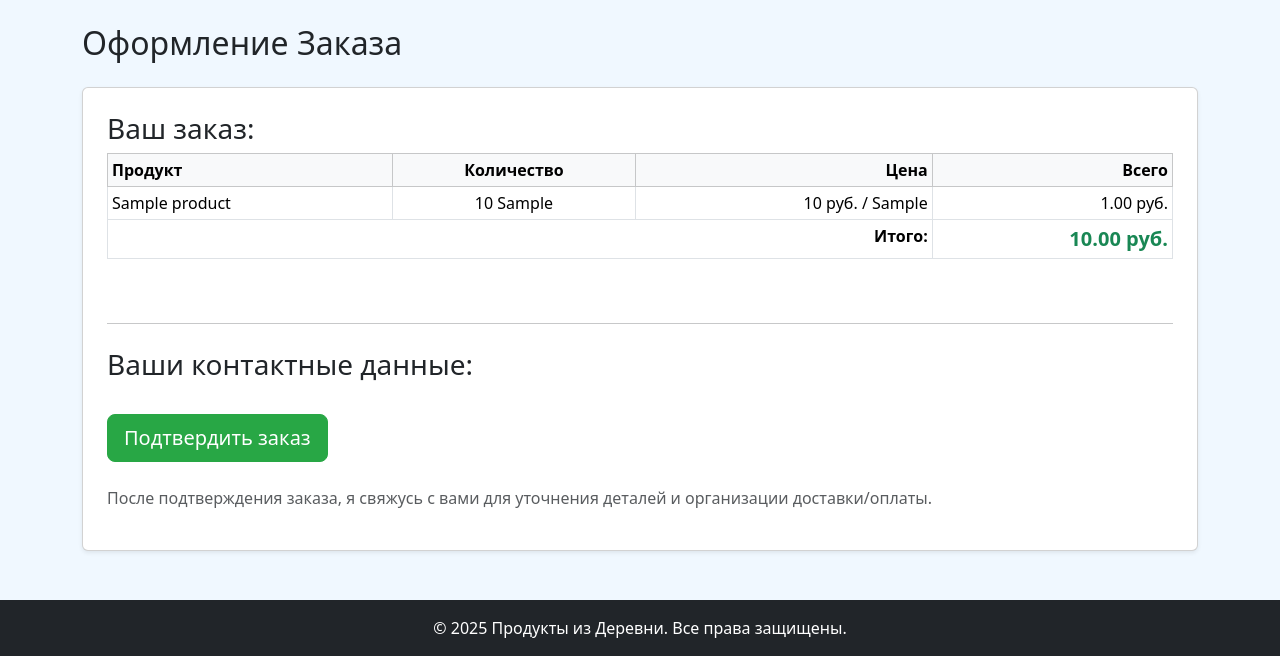
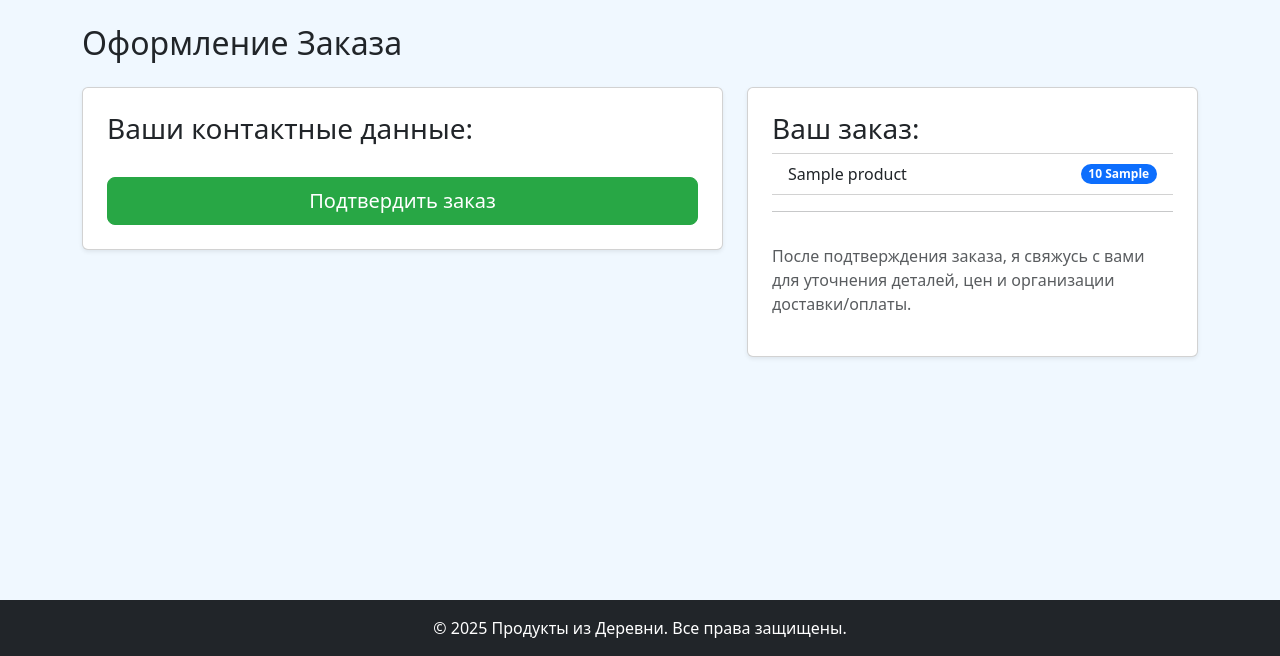
Before and after one commit to Andrey99-art/farm-store-django, a Django app: template products/templates/order_checkout.html in a window 1280 px wide. Shown: the part 144-800 px from the top of the page. Run offline with Django 5.2, Linux system fonts and the light colour scheme; the template is opened without the code that fills it: most values are stand-ins (such as "Sample title", 1, 10 or a date in 2020).

Commit message:
Update checkout page layout directly on server

```diff
--- a/products/templates/order_checkout.html
+++ b/products/templates/order_checkout.html
@@ -6,43 +6,46 @@
 
 {% block content %}
     <h2 class="mb-4">{% trans "Оформление Заказа" %}</h2>
+
     {% if cart %}
-        <div class="card shadow-sm p-4">
-            <h3>{% trans "Ваш заказ" %}:</h3>
-            <div class="table-responsive mb-4">
-                <table class="table table-bordered table-sm">
-                    <thead class="table-light">
-                        <tr>
-                            <th>{% trans "Продукт" %}</th>
-                            <th class="text-center">{% trans "Количество" %}</th>
-                            <th class="text-end">{% trans "Цена" %}</th>
-                            <th class="text-end">{% trans "Всего" %}</th>
-                        </tr>
-                    </thead>
-                    <tbody>
+        <div class="row">
+            <!-- Колонка с формой -->
+            <div class="col-md-7">
+                <div class="card shadow-sm p-4">
+                    <h3>{% trans "Ваши контактные данные" %}:</h3>
+                    <form action="{% url 'products:order_checkout' %}" method="post">
+                        {% csrf_token %}
+                        {% for field in form %}
+                            <div class="mb-3">
+                                <label for="{{ field.id_for_label }}" class="form-label">{{ field.label }}</label>
+                                {{ field|add_class:"form-control" }}
+                                {% if field.help_text %}<div class="form-text text-muted">{{ field.help_text }}</div>{% endif %}
+                                {% if field.errors %}<div class="invalid-feedback d-block">{% for error in field.errors %}{{ error }}{% endfor %}</div>{% endif %}
+                            </div>
+                        {% endfor %}
+                        <button type="submit" class="btn btn-success btn-lg mt-4 w-100">{% trans "Подтвердить заказ" %}</button>
+                    </form>
+                </div>
+            </div>
+
+            <!-- Колонка со списком заказа -->
+            <div class="col-md-5">
+                <div class="card shadow-sm p-4">
+                    <h3>{% trans "Ваш заказ" %}:</h3>
+                    <ul class="list-group list-group-flush">
                         {% for item in cart %}
-                            <tr>
-                                <td>{{ item.product.name }}</td>
-                                <td class="text-center">{{ item.quantity }} {{ item.product.get_unit_display }}</td>
-                                <td class="text-end">{{ item.price }} {% trans "руб." %} / {{ item.product.get_unit_display }}</td>
-                                <td class="text-end">{{ item.total_price|floatformat:2 }} {% trans "руб." %}</td>
-                            </tr>
+                            <li class="list-group-item d-flex justify-content-between align-items-center">
+                                {{ item.product.name }}
+                                <span class="badge bg-primary rounded-pill">{{ item.quantity }} {{ item.product.get_unit_display }}</span>
+                            </li>
                         {% endfor %}
-                        <tr class="fw-bold">
-                            <td colspan="3" class="text-end">{% trans "Итого" %}:</td>
-                            <td class="text-end text-success fs-5">{{ cart.get_total_price|floatformat:2 }} {% trans "руб." %}</td>
-                        </tr>
-                    </tbody>
-                </table>
+                    </ul>
+                    <hr>
+                    <p class="mt-3 text-muted">
+                        {% trans "После подтверждения заказа, я свяжусь с вами для уточнения деталей, цен и организации доставки/оплаты." %}
+                    </p>
+                </div>
             </div>
-            <hr class="my-4">
-            <h3>{% trans "Ваши контактные данные" %}:</h3>
-            <form action="{% url 'products:order_checkout' %}" method="post">
-                {% csrf_token %}
-                {% for field in form %}<div class="mb-3"><label for="{{ field.id_for_label }}" class="form-label">{{ field.label }}</label>{{ field|add_class:"form-control" }}{% if field.help_text %}<div class="form-text text-muted">{{ field.help_text }}</div>{% endif %}{% if field.errors %}<div class="invalid-feedback d-block">{% for error in field.errors %}{{ error }}{% endfor %}</div>{% endif %}</div>{% endfor %}
-                <button type="submit" class="btn btn-success btn-lg mt-4">{% trans "Подтвердить заказ" %}</button>
-            </form>
-            <p class="mt-4 text-muted">{% trans "После подтверждения заказа, я свяжусь с вами для уточнения деталей и организации доставки/оплаты." %}</p>
         </div>
     {% else %}
         <p class="alert alert-info">{% trans "Ваша корзина пуста. Нечего оформлять." %}</p>
```
